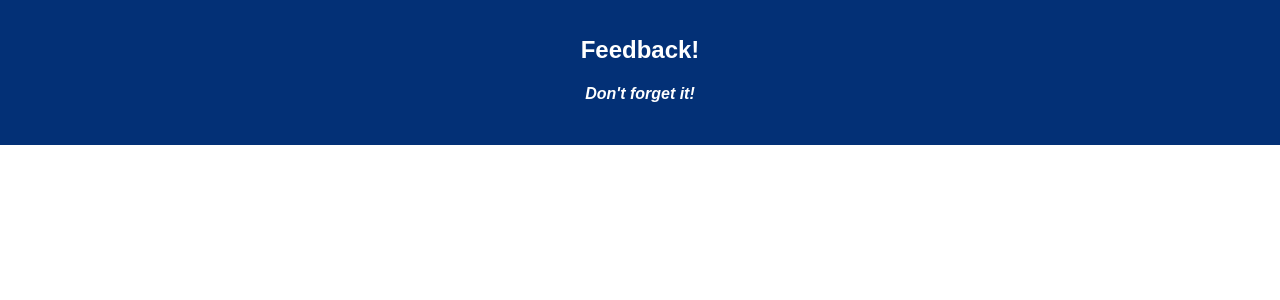
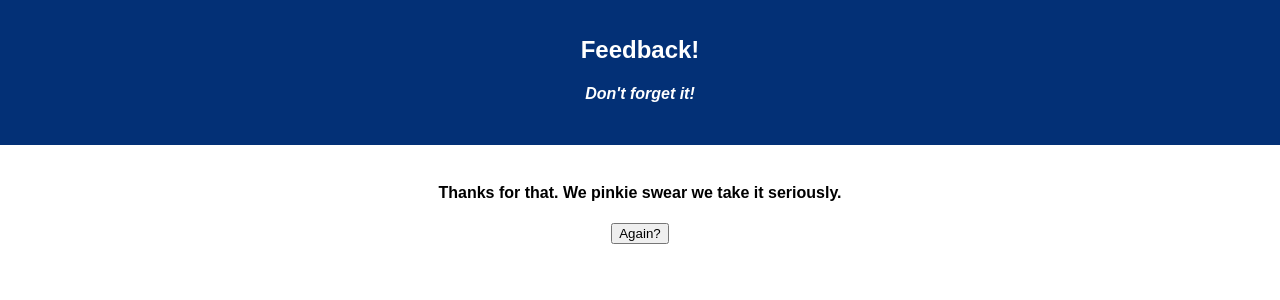
Before and after one commit to morgancostigan/weekend-challenge-5-feedback-master, a React (Create React App) app: page /#/Page5 in a window 1280 px wide. Shown: the top 300 px of the page. Built offline with nearby package versions, Linux system fonts and the light colour scheme.

Commit message:
fields resetting upon submission to DB

```diff
--- a/src/components/App/App.jsx
+++ b/src/components/App/App.jsx
@@ -7,6 +7,7 @@ import Page1 from '../Page1/Page1';
 import Page2 from '../Page2/Page2';
 import Page3 from '../Page3/Page3';
 import Page4 from '../Page4/Page4';
+import Page5 from '../Page5/Page5';
 import Admin from '../Admin/Admin';
 import Feedback from '../Feedback/Feedback';
 
@@ -31,6 +32,8 @@ class App extends Component {
           <Route path="/Page2" exact component={Page2} />
           <Route path="/Page3" exact component={Page3} />
           <Route path="/Page4" exact component={Page4} />
+          <Route path="/Page5" exact component={Page5} />
+
           <Route path="/Admin" exact component={Admin} />
           <Route path="/Feedback" exact component={Feedback} />
         </div>
--- a/src/components/Feedback/Feedback.jsx
+++ b/src/components/Feedback/Feedback.jsx
@@ -29,7 +29,7 @@ class Feedback extends Component {
                 <p>Understanding: {this.props.reduxStore.feedbackList.page2}</p>
                 <p>Supported: {this.props.reduxStore.feedbackList.page3}</p>
                 <p>Comments: {this.props.reduxStore.feedbackList.page4}</p>
-                <button onClick={this.sendFeedbackToDB}>Send It</button>
+                <Link to="/page5"><button onClick={this.sendFeedbackToDB}>Send It</button></Link>
             </div>
         )
     }
--- a/src/components/Page2/Page2.jsx
+++ b/src/components/Page2/Page2.jsx
@@ -41,7 +41,7 @@ class Page2 extends Component {
                 <br />
                 <input onChange={this.handleBrainsChange} type="radio" id="brains5" name="brains" value={5} />5 Enlightened
                 <br />
-                <Link to="/page1"><button>Back</button></Link>
+                <Link to="/"><button>Back</button></Link>
                 <Link to="/page3"><button onClick={this.handleClick}>Moving on...</button></Link>
                 <br />
                 <br />
--- a/src/components/Page4/Page4.jsx
+++ b/src/components/Page4/Page4.jsx
@@ -35,7 +35,7 @@ class Page4 extends Component {
                 <input onChange={this.handleCommentChange} placeholder="Colorful Commentary" value={this.state.page4} name="comment" />
                 <br/>
                 <Link to="/page3"><button>Back</button></Link>
-                <Link to="/"><button onClick={this.handleClick}>The end is the beginning</button></Link>
+                <button onClick={this.handleClick}>Is that yr final answer?</button>
                 <br />
 
                 <br />
--- /dev/null
+++ b/src/components/Page5/Page5.jsx
@@ -0,0 +1,47 @@
+import React, { Component } from 'react';
+import '../App/App';
+import { connect } from 'react-redux';
+import { HashRouter as Router, Route, Link } from 'react-router-dom';
+
+class Page5 extends Component {
+
+    state = {
+        page1: 0,
+        page2: 0,
+        page3: 0,
+        page4: '',
+        flag: false
+    }
+
+    handleClick = () => {
+        this.setState({
+            page1: 0,
+            page2: 0,
+            page3: 0,
+            page4: '',
+            flag: false
+        })
+        this.props.dispatch({
+            type: 'RESET_VALUES',
+            payload: this.state
+        })
+    }
+
+    render(){
+        return(
+            <div>
+                <h4>Thanks for that.  We pinkie swear we take it seriously.</h4>
+                <Link to="/"><button onClick={this.handleClick}>Again?</button></Link>
+
+            </div>
+        )
+    }
+}
+
+const mapStateToProps = (reduxStore) => {
+    return {
+        reduxStore
+    }
+}
+
+export default connect(mapStateToProps)(Page5);
--- a/src/index.js
+++ b/src/index.js
@@ -24,6 +24,14 @@ const feedbackList = (state = {
             return { ...state, page3: action.payload }
         case 'ADD_4':
             return { ...state, page4: action.payload.page4, flag: action.payload.flag }
+        case 'RESET_VALUES':
+            return { ...state,
+                page1: action.payload.page1,
+                page2: action.payload.page2,
+                page3: action.payload.page3,
+                page4: action.payload.page4,
+                flag: action.payload.flag
+            }
         default:
             return state
     }
```
